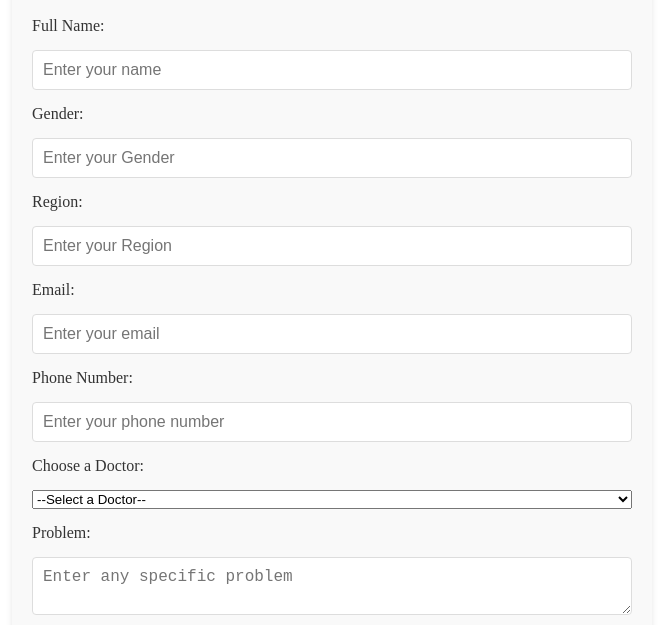
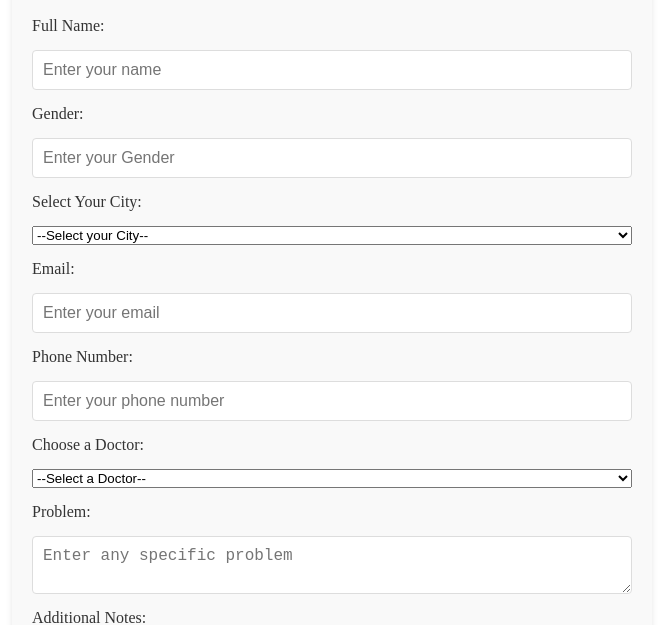
Before and after one commit to saichechare/skin-care, a plain HTML site: page appointment.html in a window 1280 px wide. Shown: the part 181-806 px from the top of the page, without its empty margins (308-971 px from the left). Drawn offline with Linux system fonts and the light colour scheme.

Commit message:
Update appointment.html

```diff
--- a/appointment.html
+++ b/appointment.html
@@ -78,8 +78,11 @@
         <label for="name">Gender:</label>
         <input type="text" id="gender" name="gender" placeholder="Enter your Gender" required>
 
-        <label for="name">Region:</label>
-        <input type="text" id="region" name="region" placeholder="Enter your Region" required>
+        <label for="option">Select Your City:</label>
+        <select id="option" name="option" required>
+            <option value="">--Select your City--</option>
+            <option value="Nashik">Nashik</option>
+        </select>
 
         <label for="email">Email:</label>
         <input type="email" id="email" name="email" placeholder="Enter your email" required>
```
